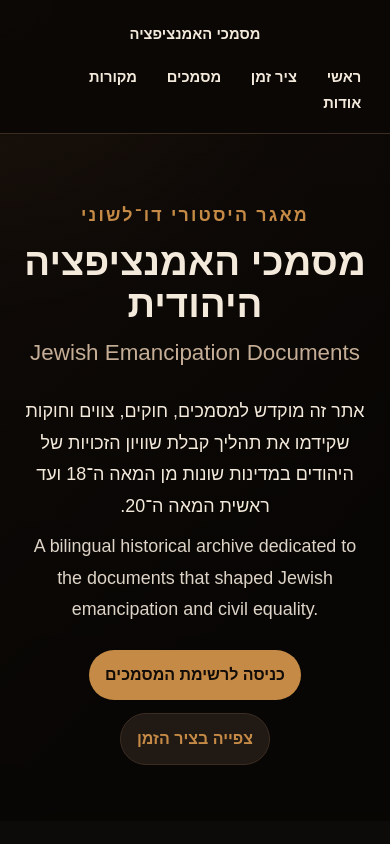
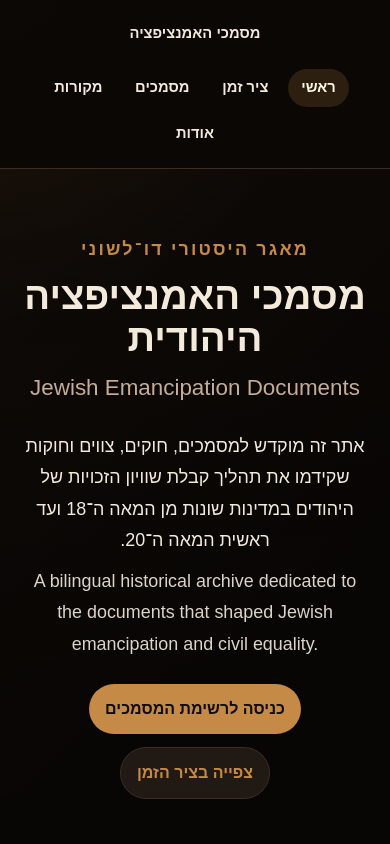
Before and after one commit to rexram987-create/Jewish-Emancipation-Documents, a website: page index.html in a window 390 px wide. Shown: the top 844 px of the page. Drawn offline with Linux system fonts and the light colour scheme.

Commit message:
Improve navigation bar styling

```diff
--- a/style.css
+++ b/style.css
@@ -40,11 +40,27 @@ body {
 .top-nav {
   position: static;
   display: flex;
-  justify-content: center;
-  gap: 0.7rem;
-  padding: 1rem;
+  justify-content: space-between;
+  align-items: center;
+  gap: 1rem;
+  padding: 0.9rem 1.2rem;
   background: rgba(10, 7, 5, 0.92);
   border-bottom: 1px solid var(--line);
+}
+
+.nav-brand {
+  color: var(--accent);
+  text-decoration: none;
+  font-weight: 900;
+  white-space: nowrap;
+}
+
+.nav-links {
+  display: flex;
+  justify-content: center;
+  align-items: center;
+  flex-wrap: wrap;
+  gap: 0.45rem;
 }
 
 .top-nav a {
@@ -56,7 +72,8 @@ body {
 }
 
 .top-nav a:hover,
-.top-nav a:focus {
+.top-nav a:focus,
+.top-nav a.active {
   background: rgba(197, 138, 69, 0.18);
   color: #fff7e8;
 }
@@ -144,7 +161,11 @@ body {
 .primary-link:hover,
 .primary-link:focus,
 .source-link:hover,
-.source-link:focus {
+.source-link:focus,
+.secondary-link:hover,
+.secondary-link:focus,
+.document-status:hover,
+.document-status:focus {
   background: var(--accent-dark);
   color: #fff7e8;
 }
@@ -258,14 +279,20 @@ body {
   border-top: 1px solid var(--line);
 }
 
-@media (max-width: 680px) {
+@media (max-width: 760px) {
   .site-header {
     min-height: auto;
   }
 
   .top-nav {
-    flex-wrap: wrap;
+    justify-content: center;
+    flex-direction: column;
     font-size: 0.92rem;
+  }
+
+  .nav-brand {
+    white-space: normal;
+    text-align: center;
   }
 
   .hero,
```
